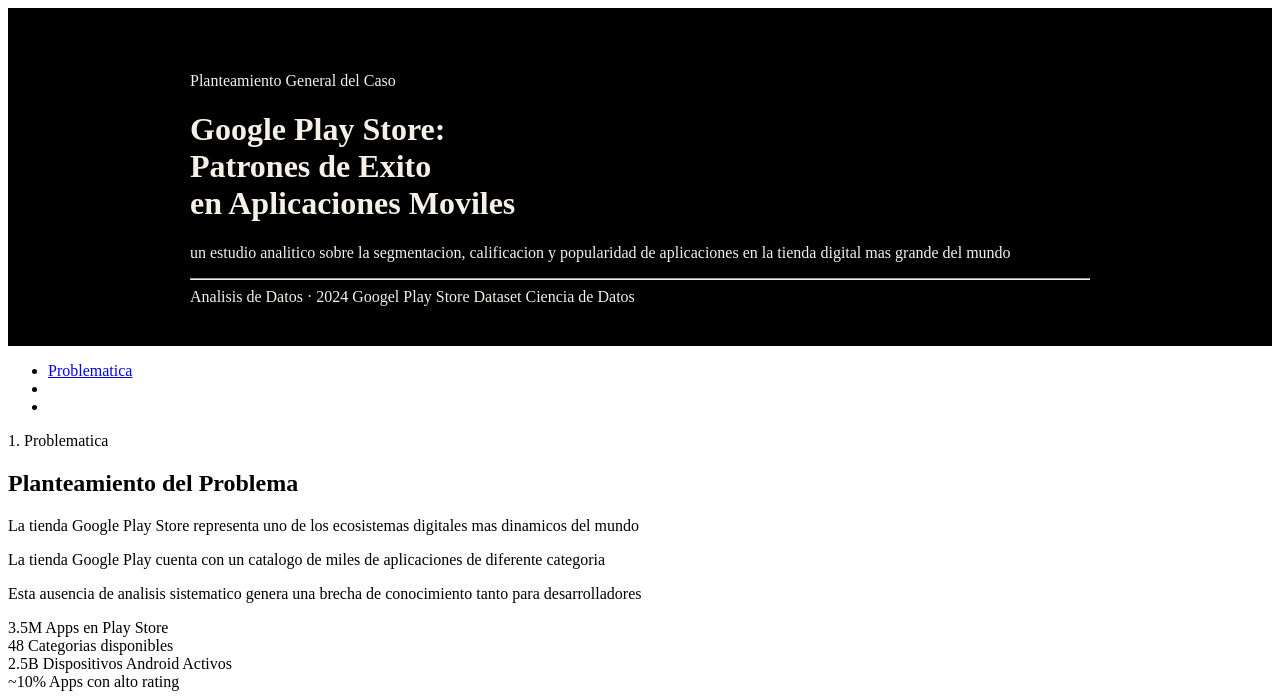
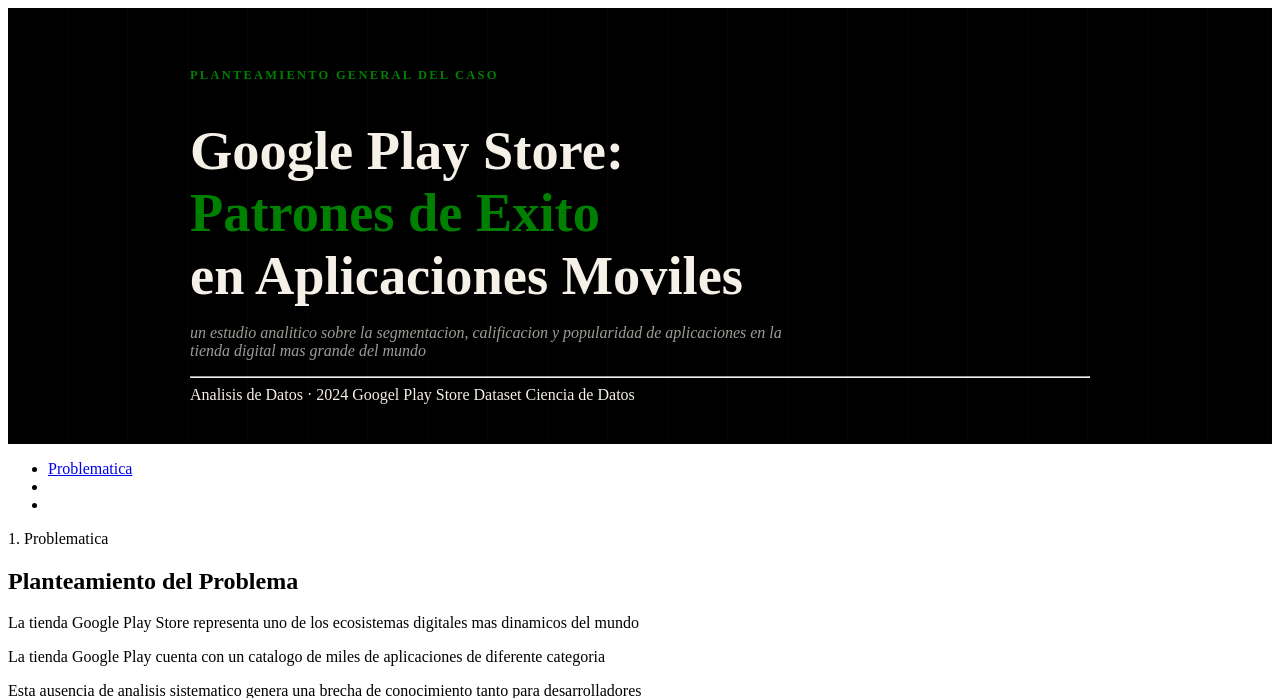
Before and after one commit to KevinRamirez19/Proyecto_Flask, a Flask app: page /PGC/ in a window 1280 px wide. Shown: the top 698 px of the page. Run offline with Flask 3, Linux system fonts and the light colour scheme.

Commit message:
Update css

```diff
--- a/static/css/PGC_style.css
+++ b/static/css/PGC_style.css
@@ -18,9 +18,46 @@ header{
     position: relative;
     overflow: hidden;
 }
+header::before{
+    content:'';
+    position: absolute;
+    inset: 0;
+    background: repeating-linear-gradient(
+    90deg,
+    transparent,
+    transparent 59px,
+    rgba(255,255,255,.04) 60px
+    );
+}
 .header-inner {
     max-width: 900px;
     margin: 0 auto;
     position: relative;
     z-index:1;
 }
+.header-tag{
+    font-family: 'Source Serif 4', serif;
+    font-size: .78rem;
+    letter-spacing: .18em;
+    text-transform: uppercase;
+    color: var(--accent);
+    margin-bottom: .75rem;
+    font-weight: 600;
+}
+header h1 {
+    font-family: 'Playfair', serif;
+    font-size: clamp(2rem, 5vw, 3.4rem);
+    font-weight: 900;
+    line-height: 1.15;
+    margin-bottom: 1rem;
+}
+
+header h1 span { color: var(--accent); }
+
+.header-subtitle {
+    font-style: italic;
+    color: rgba(245,240,232,.65);
+    font-size: 1rem;
+    max-width: 620px;
+    font-weight: 300;
+}
```
